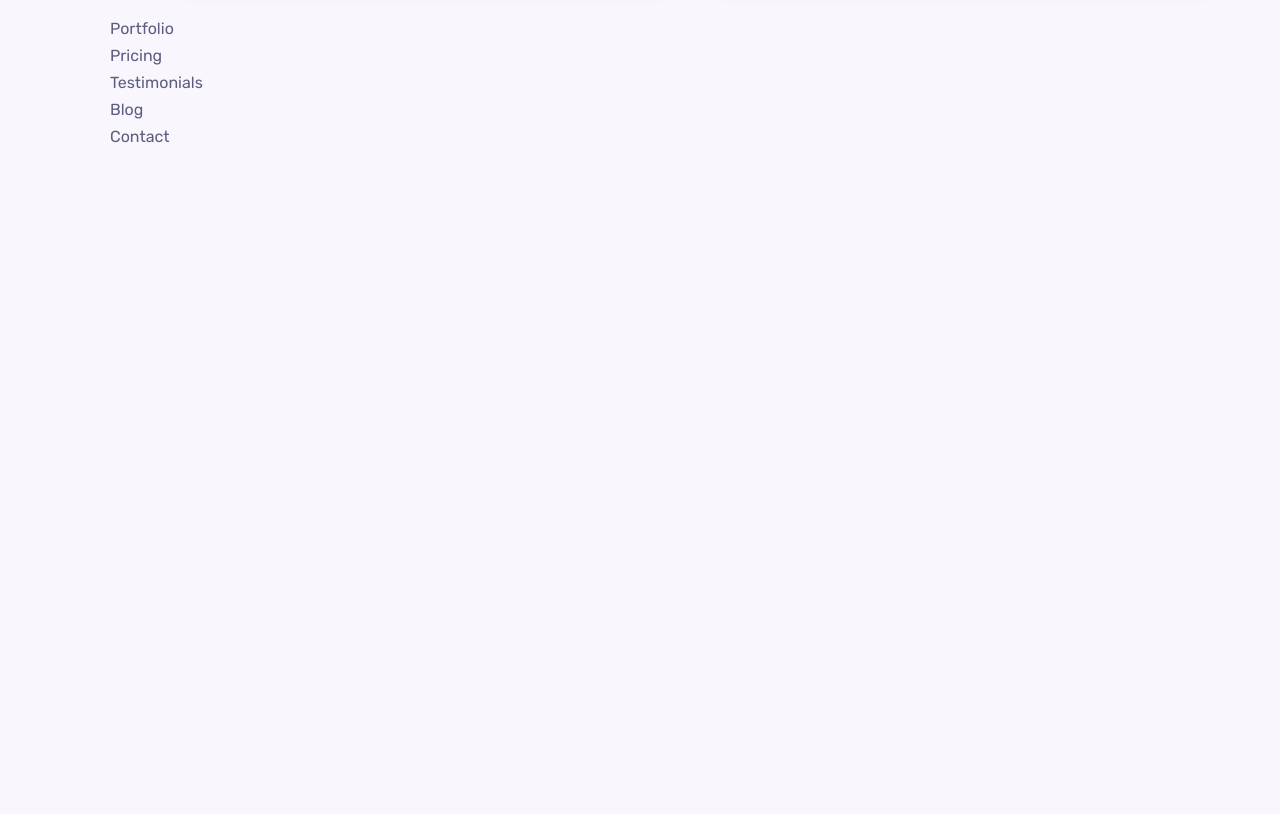
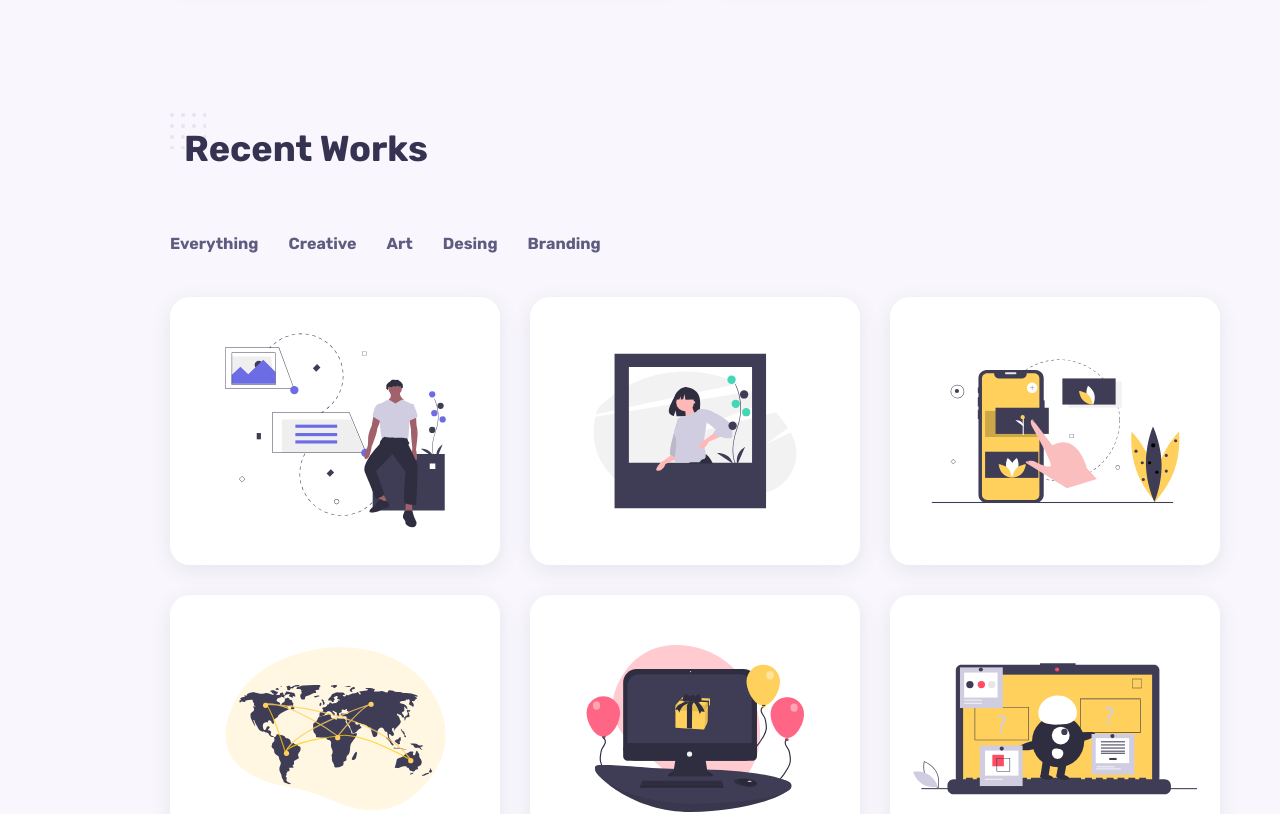
Before and after one commit to JesusLeonChavez/portafolio-react, a React (Create React App) app: page / in a window 1280 px wide. Shown: the part 2600-3414 px from the top of the page. Before the commit the page ends 2751 px from the top, so only its background shows below. Built offline with nearby package versions, Linux system fonts and the light colour scheme; the HTML template or start-up script is replaced by a standard one.

Commit message:
fix: upgrade portfolio component, add portfolio styles, add menu data

```diff
--- /dev/null
+++ b/src/components/portfolio/Menu.jsx
@@ -0,0 +1,51 @@
+import Work1 from "../../assets/work-1.svg";
+import Work2 from "../../assets/work-2.svg";
+import Work3 from "../../assets/work-3.svg";
+import Work4 from "../../assets/work-4.svg";
+import Work5 from "../../assets/work-5.svg";
+import Work6 from "../../assets/work-6.svg";
+
+// eslint-disable-next-line no-sparse-arrays
+const Menu = [
+    {
+      id: 1,
+      image: Work1,
+      title: "Project Management Illustration",
+      category: "Design",
+    },
+    {
+      id: 2,
+      image: Work2,
+      title: "Guest App Walkthrough Screens",
+      category: "Art",
+    },
+    {
+      id: 3,
+      image: Work3,
+      title: "Delivery App Wireframe",
+      category: "Branding",
+    },
+    ,
+    {
+      id: 4,
+      image: Work4,
+      title: "Onboarding Motivation",
+      category: "Design",
+    },
+    ,
+    {
+      id: 5,
+      image: Work5,
+      title: "iMac Mockup Design",
+      category: "Creative",
+    },
+    ,
+    {
+      id: 6,
+      image: Work6,
+      title: "Game Store App Concept",
+      category: "Art",
+    },
+  ];
+
+export default Menu;
--- a/src/components/portfolio/Portfolio.jsx
+++ b/src/components/portfolio/Portfolio.jsx
@@ -1,8 +1,49 @@
-import React from 'react'
+import React, { useState } from 'react';
+import "./portfolio.css";
+import Menu from './Menu';
 
 const Portfolio = () => {
+  const [items, setItems] = useState(Menu);
+  const filterItem = (categoryItem) => {
+    const updatedItems = Menu.filter((curElem) => {
+      return curElem.category === categoryItem;
+    })
+
+    setItems(updatedItems);
+  }
+
   return (
-    <div>Portfolio</div>
+    <section className="work container section" id="work">
+      <h2 className="section__title">Recent Works</h2>
+
+      <div className="work__filters">
+        <span className="work__item" onClick={() => setItems(Menu)}>Everything</span>
+        <span className="work__item" onClick={() => filterItem("Creative")}>Creative</span>
+        <span className="work__item" onClick={() => filterItem("Art")}>Art</span>
+        <span className="work__item" onClick={() => filterItem("Desing")}>Desing</span>
+        <span className="work__item" onClick={() => filterItem("Branding")}>Branding</span>
+      </div>
+
+      <div className="work__container grid">
+        {items.map((elem) => {
+          const { id, image, title, category } = elem;
+          return (
+            <div className="work__card" key={id}>
+              <div className="work__thumbnail">
+                <img src={image} alt="" className="work__img" />
+                <div className="work__mask"></div>
+              </div>
+
+              <span className="work__category">{category}</span>
+              <h3 className="work__title">{title}</h3>
+              <a href="#" className="work__button">
+                <i className="icon-link work__button-icon"></i>
+              </a>
+            </div>
+          )
+        })}
+      </div>
+    </section>
   )
 }
 
--- a/src/components/portfolio/portfolio.css
+++ b/src/components/portfolio/portfolio.css
@@ -0,0 +1,98 @@
+.work__filters {
+    display: flex;
+    align-items: center;
+    column-gap: 1.875rem;
+    margin-bottom: 2.5rem;
+}
+
+.work__item {
+    cursor: pointer;
+    font-weight: var(--font-bold);
+    transition: .3s;
+}
+
+.work__item:hover {
+    color: var(--first-color);
+}
+
+.work__container {
+    grid-template-columns: repeat(3, 1fr);
+    gap: 1.875rem;
+}
+
+.work__card {
+    position: relative;
+    overflow: hidden;
+    border-radius: var(--border-radius);
+    box-shadow: var(--shadow);
+}
+
+.work__mask {
+    background: #6c6ce5;
+    position: absolute;
+    left: 0;
+    top: 0;
+    height: 100%;
+    width: 100%;
+    transition: .3s;
+    opacity: 0;
+}
+
+.work__card:hover .work__mask {
+    opacity: 0.9;
+}
+
+.work__category {
+    color: #fff;
+    background-color: var(--first-color);
+    border-bottom-left-radius: 0.98rem;
+    border-bottom-right-radius: 0.98rem;
+    position: absolute;
+    top: 0;
+    left: 1.5rem;
+    font-size: var(--small-font-size);
+    display: inline-block;
+    padding: 0.19rem 0.625rem;
+    transform: translateY(-40px);
+    transition: .3s;
+}
+
+.work__title {
+    color: #fff;
+    font-size: var(--h3-font-size);
+    margin: 0 0 0.98rem;
+    padding: 0 1.25rem;
+    position: absolute;
+    top: 3.75rem;
+    transform: translateY(30px);
+    transition: .3s;
+    opacity: 0;
+}
+
+.work__button {
+    color: #fff;
+    position: absolute;
+    bottom: 1.5rem;
+    left: 1.5rem;
+    font-size: var(--h3-font-size);
+    display: block;
+    background-color: #ffd15c;
+    height: 40px;
+    width: 40px;
+    cursor: pointer;
+    border-radius: 50%;
+    text-align: center;
+    line-height: 42px;
+    transition: .3s;
+    opacity: 0;
+}
+
+.work__card:hover .work__button {
+    opacity: 1;
+}
+
+.work__card:hover .work__title,
+.work__card:hover .work__category{
+    opacity: 1;
+    transform: translateY(0);
+}
```
